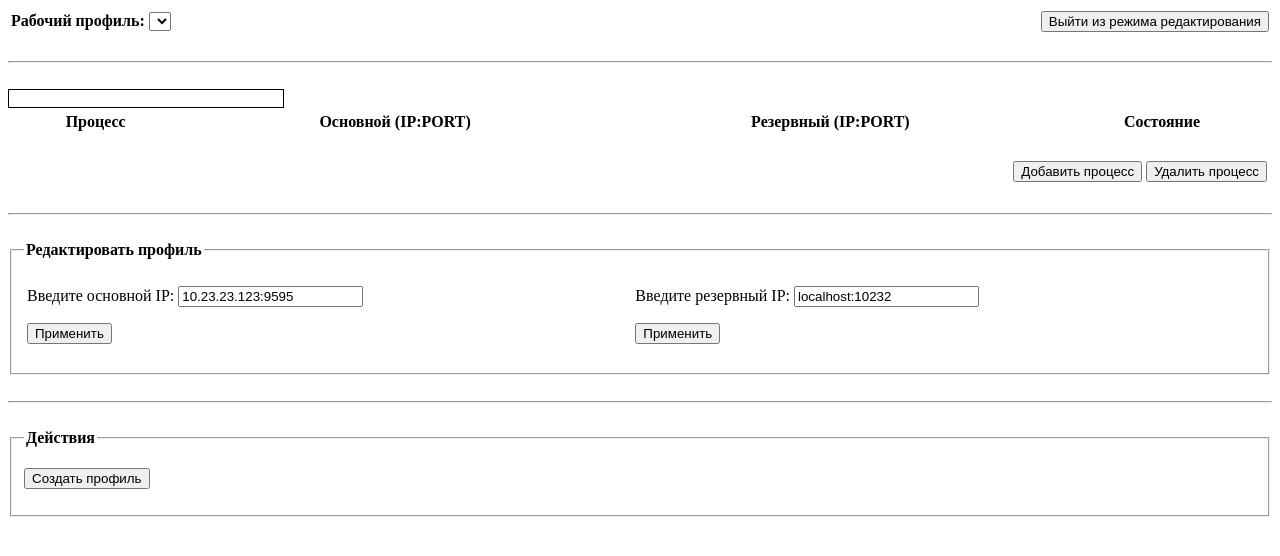
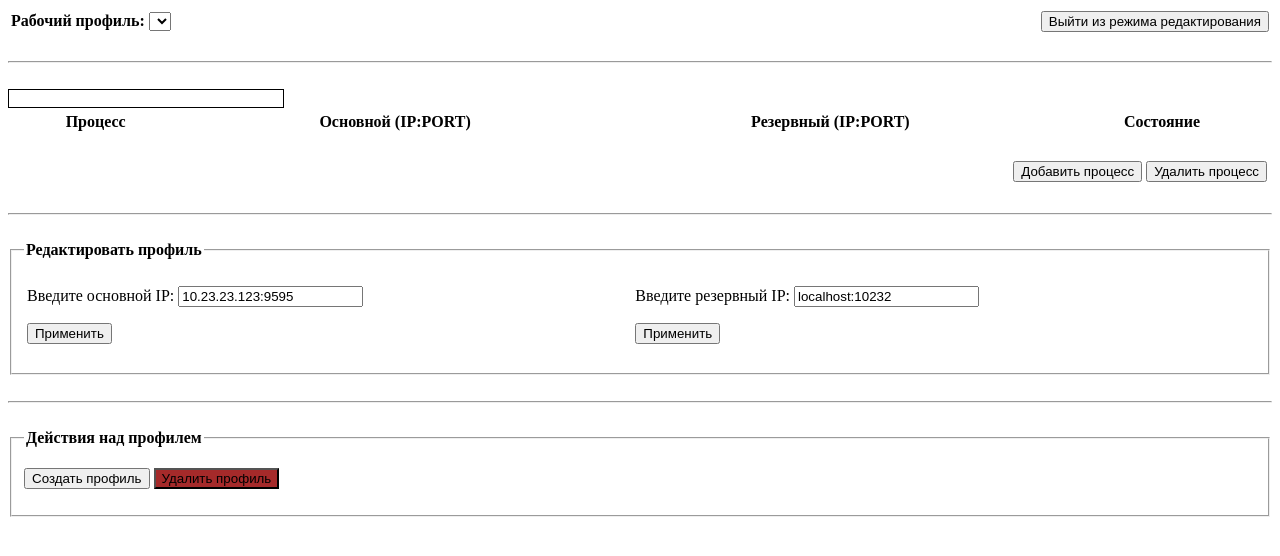
Before and after one commit to LinuxSin/Alterator, a plain HTML site: page edit/index.html in a window 1280 px wide. Drawn offline with Linux system fonts and the light colour scheme; files that its build step writes are made by us from their sources.

Commit message:
Добавил удаление профиля

```diff
--- a/edit/index.html
+++ b/edit/index.html
@@ -83,9 +83,14 @@
         <br/>
 
         <fieldset>
-            <legend><span translate="_" style="font-weight: bold;">Действия</span></legend>
+            <legend><span translate="_" style="font-weight: bold;">Действия над профилем</span></legend>
             <!-- <p><span translate="_">Выберите нужную строку таблицы профиля (checkbox)</span></p> -->
-            <p><input type="button" name="addNewProfile" value="Создать профиль" class="btn"/></p>
+            <p>
+                <input type="button" name="addNewProfile" value="Создать профиль" class="btn"/>
+                <input type="button" name="deleteProfile" value="Удалить профиль" class="btn" style="background-color: brown;" onmouseover="this.style.backgroundColor='rgb(229, 103, 103)'" onmouseout="this.style.backgroundColor='brown'"/>
+
+            </p>
+
         </fieldset>
     </form>
   </body>
```
Also changed, not shown: 2 other files.
